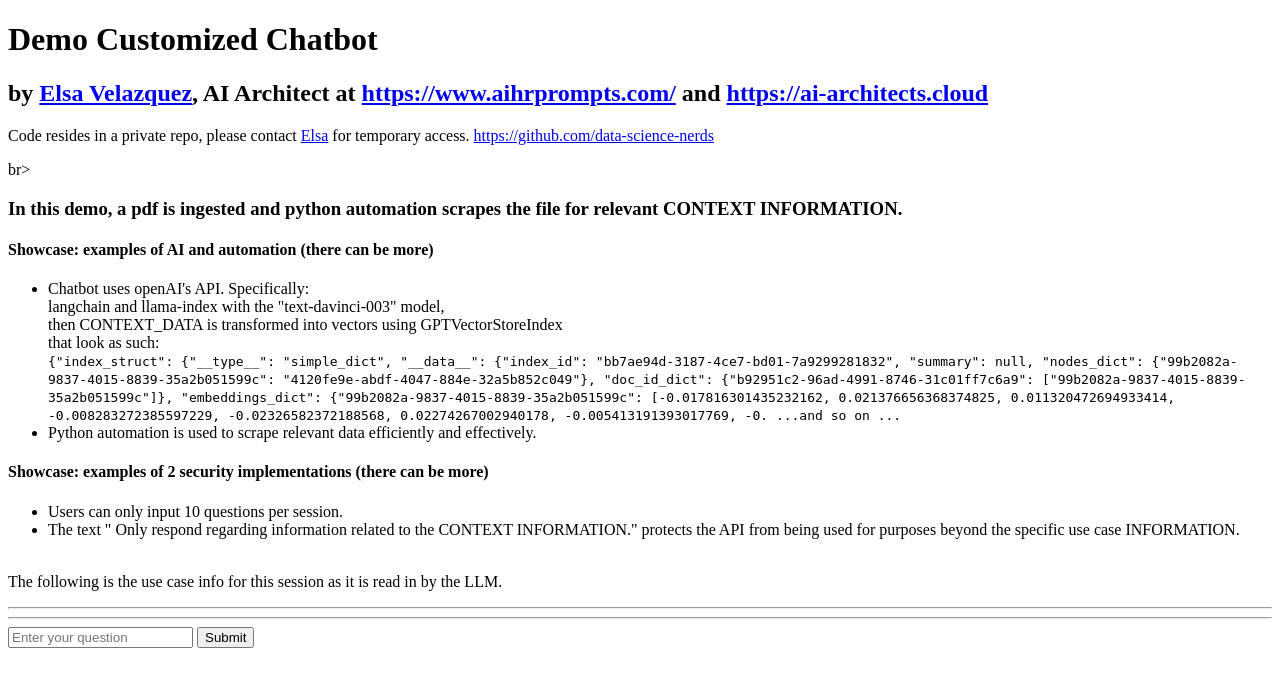
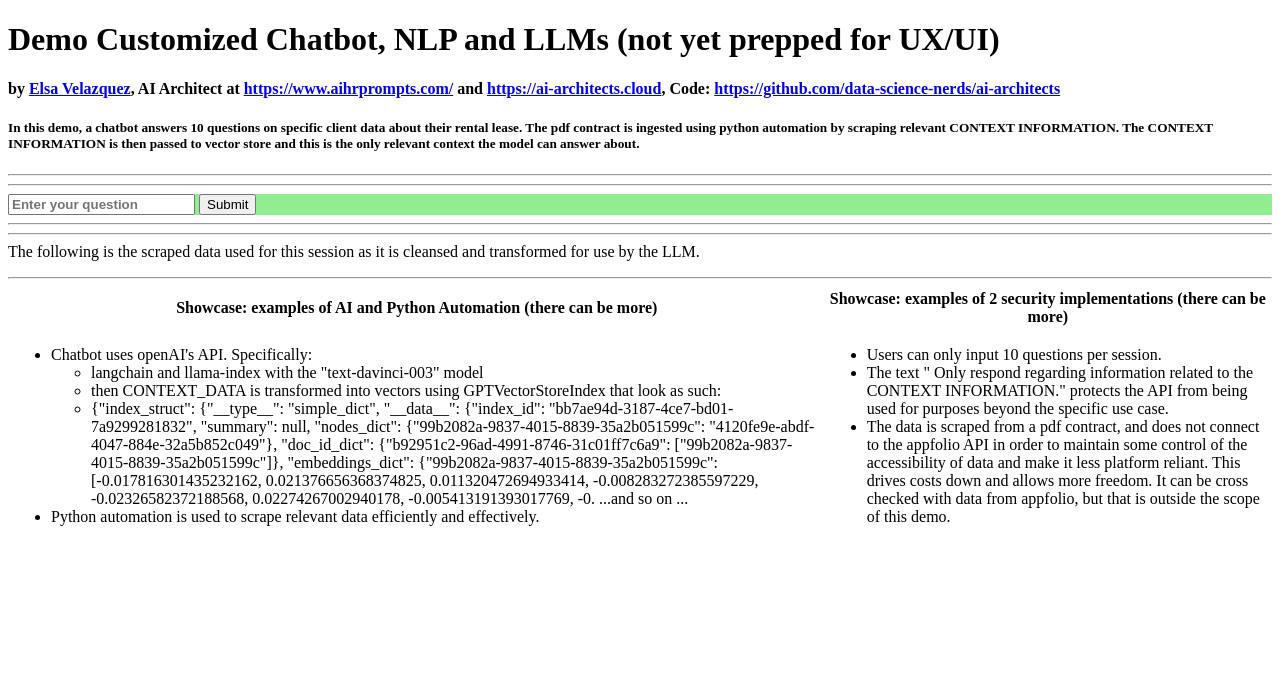
Before and after one commit to data-science-nerds/ai-architects, a Python web app: template flask_things/templates/chatbot.html in a window 1280 px wide. Shown: the top 687 px of the page. Run offline with Jinja, Linux system fonts and the light colour scheme; the template is opened without the code that fills it, so the values that code supplies are empty.

Commit message:
chore: update display

```diff
--- a/chatbot_things/data_handling/collect_user_input/user_questions.txt
+++ b/chatbot_things/data_handling/collect_user_input/user_questions.txt
@@ -24,3 +24,4 @@ when am i late
 can i smoke
 how much is my rent
 when is it due
+how much is my rent
--- a/chatbot_things/data_handling/data_ingest/processed_text_files/lease_888_some_address_demo_masked_lease_october_16_2020.txt
+++ b/chatbot_things/data_handling/data_ingest/processed_text_files/lease_888_some_address_demo_masked_lease_october_16_2020.txt
@@ -1 +1 @@
-{'Address': 'removed for security', 'beginning date': '11/01/2020', 'termination notice': '30 days Total', 'security deposit 1': '$ 1050.00', 'end date': '10/31/2021', 'guest stays': 'staying more than__7___days', 'pet deposit': '$ 200.00', 'pet security deposit': '& does not include an animal deposit.', 'refund check': '& one check jointly payable to all residents (default),ORO one check payable to and mailed to', 'keys/ access': '(Par. 5) for_2 unit, mailbox,other# Your move-out notice', 'included in rent': '0 garage, 0 storage, 0) carport, 0 washer/dryer, or 0 other#', 'total rent': '$ 1050.00', 'begin late fee': '3rd', 'bounced check': '$ 25.00', 'animal rent': 'NA', 'pest control': 'NA', 'repairman': '50.00', 'prorated': 'O first month ORO secondmonth', 'daily late fee': 'NA', 'animal violation': 'Initial $ 100.00 Daily', 'trash': 'NA', 'replace trash can': '% you', 'chatbot_things/utilities': '$ 50.00', 'reletting': '$ 892.50', 'insurance': '& required to buy insurance OR© not required to buy insurance', 'provisions': 'Kitchen range is property of and is provided to Resident by Owner.', 'ammendments': [' Insurance', ' No Smoking Lease', ' Mold Information and Prevention', ' Bed Bug', ' Limited Waiver of Rights and Protections Under the U.S. Servicemembers Civil Relief', ' Residential Lease']}
+{'Address': 'removed for security', 'beginning date': '11/01/2020', 'termination notice': '30 days Total', 'security deposit 1': '$ 1050.00', 'end date': '10/31/2021', 'guest stays': 'staying more than__7___days', 'pet deposit': '$ 200.00', 'pet security deposit': '& does not include an animal deposit.', 'refund check': '& one check jointly payable to all residents (default),ORO one check payable to and mailed to', 'keys/ access': '(Par. 5) for_2 unit, mailbox,other# Your move-out notice', 'included in rent': '0 garage, 0 storage, 0) carport, 0 washer/dryer, or 0 other#', 'total rent': '$ 1050.00', 'begin late fee': '3rd', 'bounced check': '$ 25.00', 'animal rent': 'NA', 'pest control': 'NA', 'repairman': '50.00', 'prorated': 'O first month ORO secondmonth', 'daily late fee': 'NA', 'animal violation': 'Initial $ 100.00 Daily', 'trash': 'NA', 'replace trash can': '% you', 'chatbot_things/utilities': '$ 50.00', 'reletting': '$ 892.50', 'insurance': 'required to buy insurance', 'provisions': 'Kitchen range is property of and is provided to Resident by Owner.', 'ammendments': [' Insurance', ' No Smoking Lease', ' Mold Information and Prevention', ' Bed Bug', ' Limited Waiver of Rights and Protections Under the U.S. Servicemembers Civil Relief', ' Residential Lease']}
--- a/flask_things/templates/chatbot.html
+++ b/flask_things/templates/chatbot.html
@@ -4,50 +4,17 @@
     <title>Demo Customized Chatbot by Elsa Velazquez</title>
 </head>
 <body>
-    <h1>Demo Customized Chatbot</h1>
-    <h2></h2>
-    <h2>by <a href = "mailto: help@architects.cloud">Elsa Velazquez</a>, AI Architect at <a href = "https://www.aihrprompts.com/" target="_blank">https://www.aihrprompts.com/</a> and <a href = "https://ai-architects.cloud" target="_blank">https://ai-architects.cloud</a></h2>
-    <p> Code resides in a private repo, please contact <a href = "mailto: help@architects.cloud">Elsa<a> for temporary access.  <a href="https://github.com/data-science-nerds" target=_blank>https://github.com/data-science-nerds</a></p>br>
-    <h3> In this demo, a pdf is ingested and python automation
-        scrapes the file for relevant CONTEXT INFORMATION.</h3>
-    <h4> Showcase: examples of AI and automation (there can be more)</h4>
-    <ul>
-        <li>
-            Chatbot uses openAI's API. Specifically: <br>
-            langchain and llama-index with the "text-davinci-003" model, <br>
-            then CONTEXT_DATA is transformed into vectors using GPTVectorStoreIndex <br>
-            that look as such:<br>
-            <code>
-                {"index_struct": {"__type__": "simple_dict", "__data__": {"index_id": "bb7ae94d-3187-4ce7-bd01-7a9299281832", "summary": null, "nodes_dict": {"99b2082a-9837-4015-8839-35a2b051599c": "4120fe9e-abdf-4047-884e-32a5b852c049"}, "doc_id_dict": {"b92951c2-96ad-4991-8746-31c01ff7c6a9": ["99b2082a-9837-4015-8839-35a2b051599c"]}, "embeddings_dict": {"99b2082a-9837-4015-8839-35a2b051599c": [-0.017816301435232162, 0.021376656368374825, 0.011320472694933414, -0.008283272385597229, -0.02326582372188568, 0.02274267002940178, -0.005413191393017769, -0. ...and so on ...<br>
-            </code>
+    <h1>Demo Customized Chatbot, NLP and LLMs (not yet prepped for UX/UI)</h1>
 
-        </li>
-        <li>
-            Python automation is used to scrape relevant data efficiently and effectively.
-        </li>
-    </ul>
-    <h4> Showcase: examples of 2 security implementations (there can be more)</h4>
-    <ul>
-        <li>
-            Users can only input 10 questions per session.
-        </li>
-        <li>
-            The text " Only respond regarding information related to the CONTEXT INFORMATION."
-        protects the API from being used for purposes beyond the specific use case INFORMATION.
-        </li>
-    </ul>
+    <h4>by <a href = "mailto: help@architects.cloud">Elsa Velazquez</a>, AI Architect at <a href = "https://www.aihrprompts.com/" target="_blank">https://www.aihrprompts.com/</a> and <a href = "https://ai-architects.cloud" target="_blank">https://ai-architects.cloud</a>, Code: <a href="https://github.com/data-science-nerds/ai-architects" target=_blank>https://github.com/data-science-nerds/ai-architects</a></h4>
 
-    <br>
-        The following is the use case info for this session as it is read in by the LLM.<br>
+    <h5> In this demo, a chatbot answers 10 questions on specific client data about their rental lease. The pdf contract is ingested using python automation by scraping relevant CONTEXT INFORMATION.  The CONTEXT INFORMATION is then passed to vector store and this is the only relevant context the model can answer about.</h5>
 
-    </p>
-    {% for document_ in documents_contents %}
-        <p style="font-size: 18px;">Scraped Document content: {{ document_ }}</p>
-    {% endfor %}
     <hr>
     <hr>
+    <div style="background-color: lightgreen;">
     <form id="chatbot-form" action="/demo-customized-chatbot" method="POST">
-        <input type="text" name="question" placeholder="Enter your question" required>
+        <input type="text" name="question" placeholder="Enter your question" required style="color: red; font-weight: bold;">
         <button type="submit">Submit</button>
     </form>
     <div id="response-container">
@@ -56,6 +23,50 @@
         <p><strong>Response:</strong> {{ response }}</p>
         {% endfor %}
     </div>
+    </div>
+    <hr>
+    <hr>
+
+    The following is the scraped data used for this session as it is cleansed and transformed for use by the LLM.<br>
+
+    </p>
+    {% for document_ in documents_contents %}
+        <p style="font-size: 18px;">Scraped Document content: {{ document_ }}</p>
+    {% endfor %}
+
+    <hr>
+
+    <table style="width:100%">
+    <tr>
+        <th>Showcase: examples of AI and Python Automation (there can be more)</th>
+        <th>Showcase: examples of 2 security implementations (there can be more)</th>
+    </tr>
+    <tr>
+        <td>
+        <ul>
+            <li>Chatbot uses openAI's API. Specifically:
+            <ul>
+                <li>langchain and llama-index with the "text-davinci-003" model</li>
+                <li>then CONTEXT_DATA is transformed into vectors using GPTVectorStoreIndex that look as such:</li>
+                <li>{"index_struct": {"__type__": "simple_dict", "__data__": {"index_id": "bb7ae94d-3187-4ce7-bd01-7a9299281832", "summary": null, "nodes_dict": {"99b2082a-9837-4015-8839-35a2b051599c": "4120fe9e-abdf-4047-884e-32a5b852c049"}, "doc_id_dict": {"b92951c2-96ad-4991-8746-31c01ff7c6a9": ["99b2082a-9837-4015-8839-35a2b051599c"]}, "embeddings_dict": {"99b2082a-9837-4015-8839-35a2b051599c": [-0.017816301435232162, 0.021376656368374825, 0.011320472694933414, -0.008283272385597229, -0.02326582372188568, 0.02274267002940178, -0.005413191393017769, -0. ...and so on ...</li>
+            </ul>
+            </li>
+            <li>Python automation is used to scrape relevant data efficiently and effectively.</li>
+        </ul>
+        </td>
+        <td>
+        <ul>
+            <li>Users can only input 10 questions per session.</li>
+            <li>The text " Only respond regarding information related to the CONTEXT INFORMATION." protects the API from being used for purposes beyond the specific use case.</li>
+            <li>The data is scraped from a pdf contract, and does not connect to the appfolio API in order to maintain some control of the accessibility of data and make it less platform reliant. This drives costs down and allows more freedom. It can be cross checked with data from appfolio, but that is outside the scope of this demo.</li>
+        </ul>
+        </td>
+    </tr>
+    </table>
+
+
+    <br>
+
 
 
     <script>
```
Also changed, not shown: index.json (+1 -1 lines), requirements.txt (+3 -36 lines), README.md.
